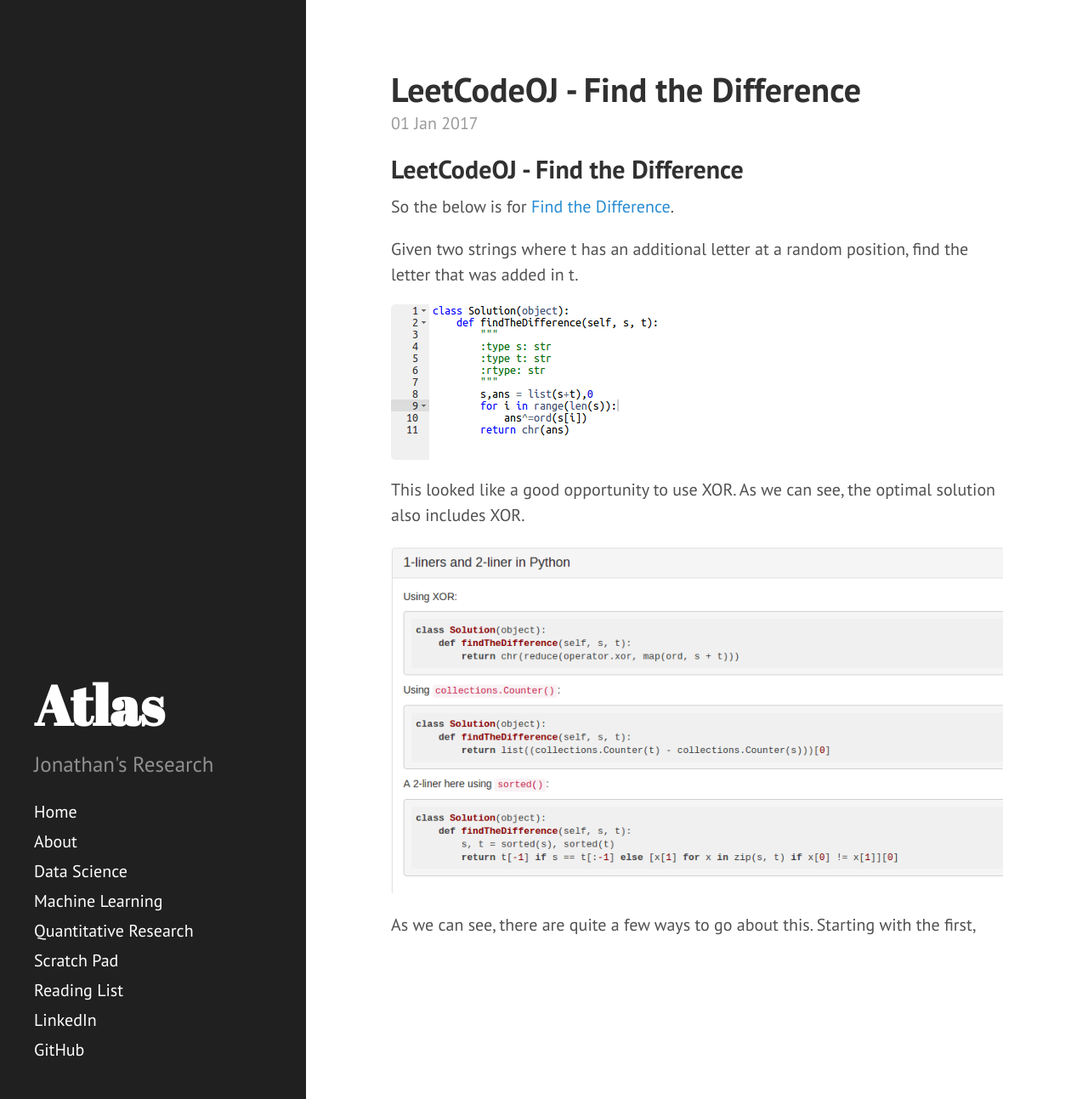
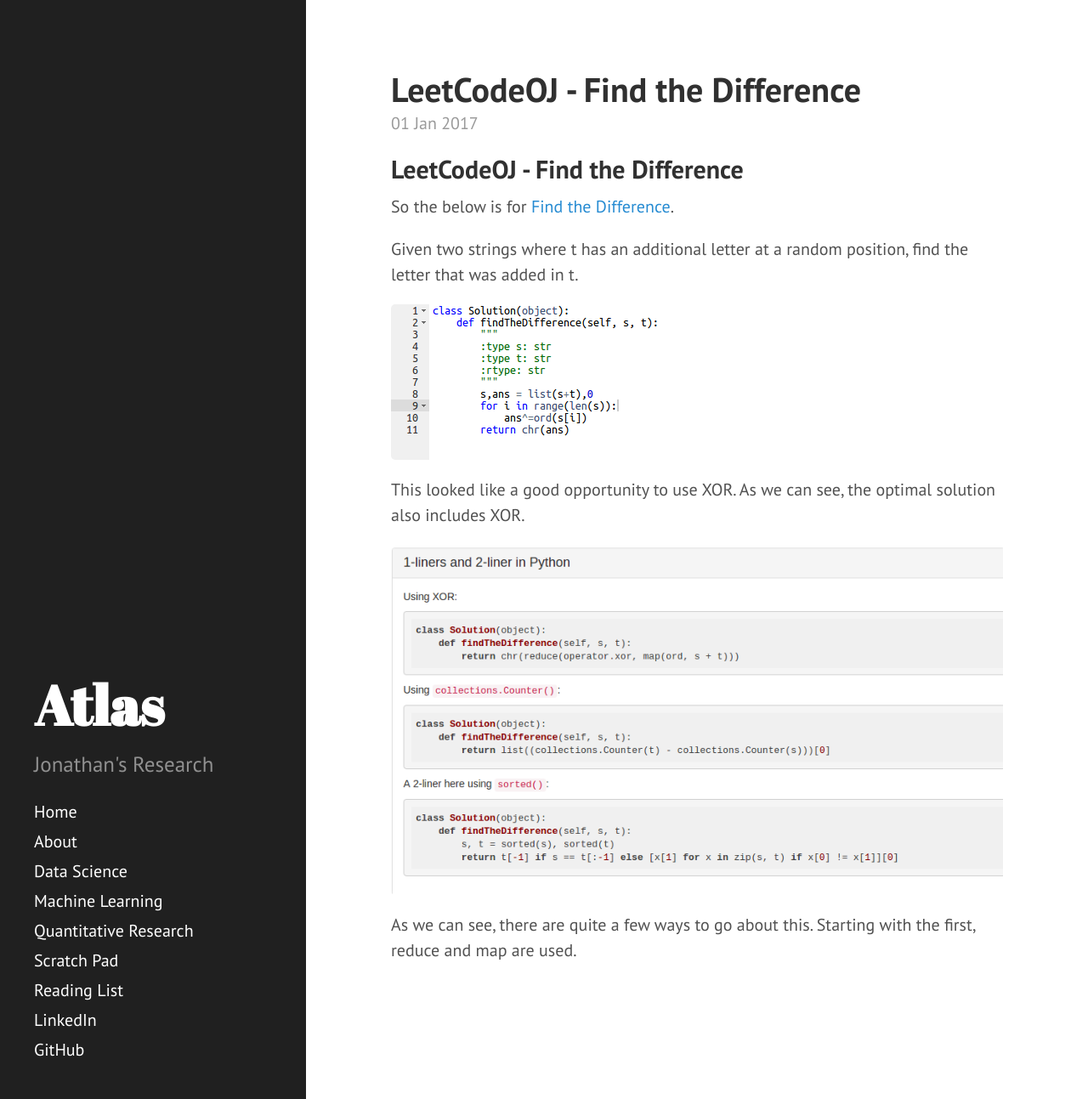
Before and after one commit to JonathanJohann/Research, a Jekyll site: the page built from _posts/Scratch_Pad/2017-01-01-Find-the-Difference.md, in a window 1280 px wide and 1293 px high. Shown: the whole window at 85% size. Built offline with Jekyll 4.4.1, drawn with Linux system fonts in a browser that asks for light colours; Markdown is read by kramdown in place of the engine named in the settings.

Commit message:
Update 2017-01-01-Find-the-Difference.md

```diff
--- a/_posts/Scratch_Pad/2017-01-01-Find-the-Difference.md
+++ b/_posts/Scratch_Pad/2017-01-01-Find-the-Difference.md
@@ -18,4 +18,4 @@
 
 ![png](https://raw.githubusercontent.com/JonathanJohann/Research/master/_posts/Scratch_Pad/Pics/optimal_difference.png)
 
-As we can see, there are quite a few ways to go about this. Starting with the first,
+As we can see, there are quite a few ways to go about this. Starting with the first, reduce and map are used.
```
